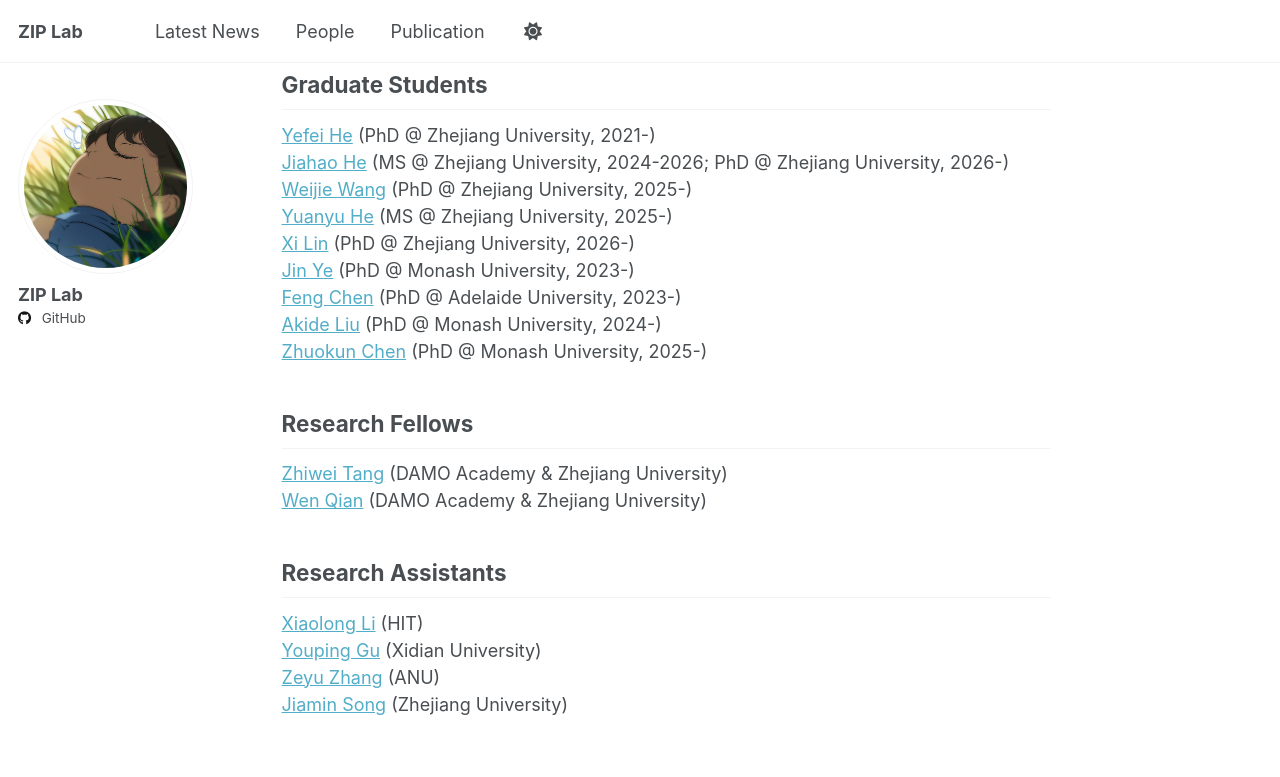
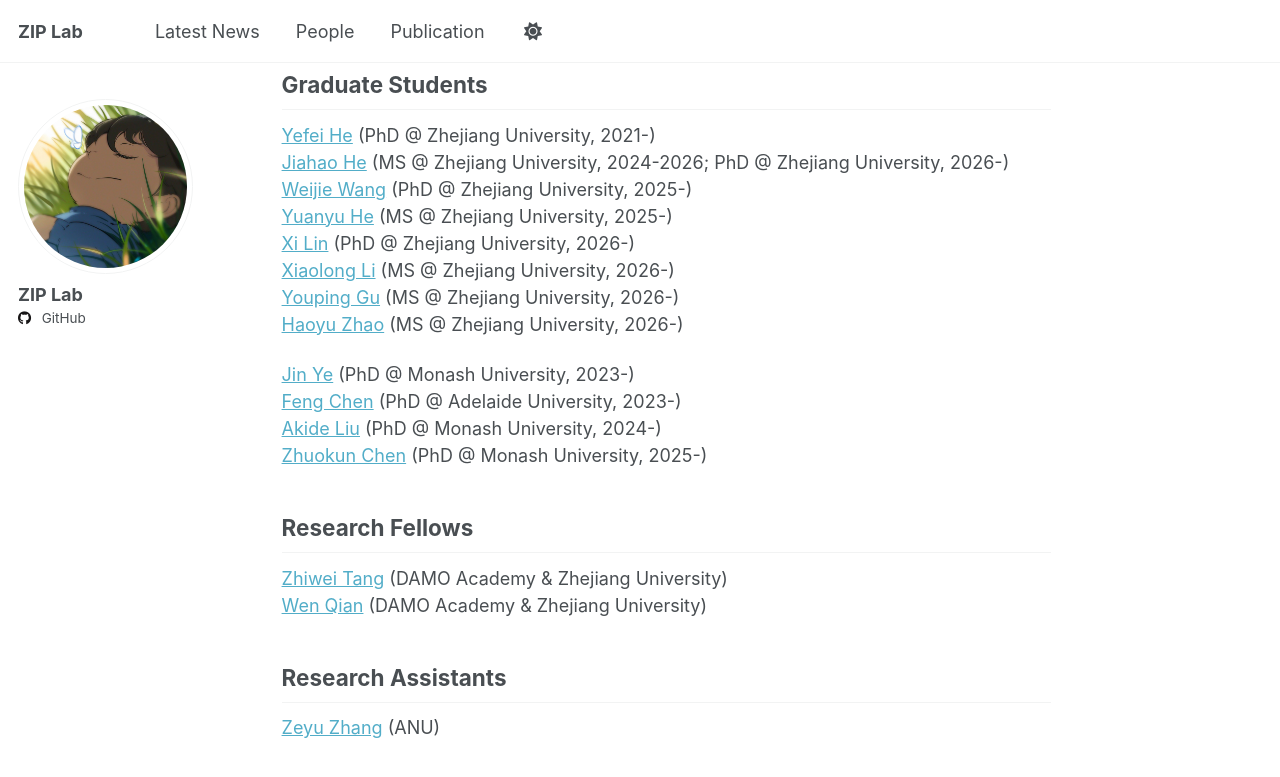
Before and after one commit to ziplab/ziplab.github.io, a Jekyll site: the page built from _pages/people.md, in a window 1280 px wide and 900 px high, scrolled down 603 px. Shown: the top 777 px of the window. Built offline with Jekyll 4.4.1, drawn with Linux system fonts in a browser that asks for light colours.

Commit message:
Update people.md

```diff
--- a/_pages/people.md
+++ b/_pages/people.md
@@ -20,6 +20,10 @@ author_profile: true
 [Weijie Wang](https://lhmd.top/) (PhD @ Zhejiang University, 2025-)
 [Yuanyu He](https://github.com/Yuanyu0) (MS @ Zhejiang University, 2025-)
 [Xi Lin](https://github.com/erix025) (PhD @ Zhejiang University, 2026-)
+[Xiaolong Li](https://xiaolong-li1.github.io/) (MS @ Zhejiang University, 2026-)
+[Youping Gu]() (MS @ Zhejiang University, 2026-)
+[Haoyu Zhao](zhao-haoyu.github.io) (MS @ Zhejiang University, 2026-)
+
 [Jin Ye](https://scholar.google.com/citations?user=UFBrJOAAAAAJ) (PhD @ Monash University, 2023-)
 [Feng Chen](https://github.com/Chenfeng1271) (PhD @ Adelaide University, 2023-)
 [Akide Liu](https://scholar.google.com/citations?hl=en&user=1HjSeKgAAAAJ) (PhD @ Monash University, 2024-)
@@ -32,7 +36,4 @@ author_profile: true
 
 
 ## Research Assistants
-[Xiaolong Li]() (HIT)
-[Youping Gu]() (Xidian University)
 [Zeyu Zhang](https://steve-zeyu-zhang.github.io/) (ANU)
-[Jiamin Song]()  (Zhejiang University)
```
